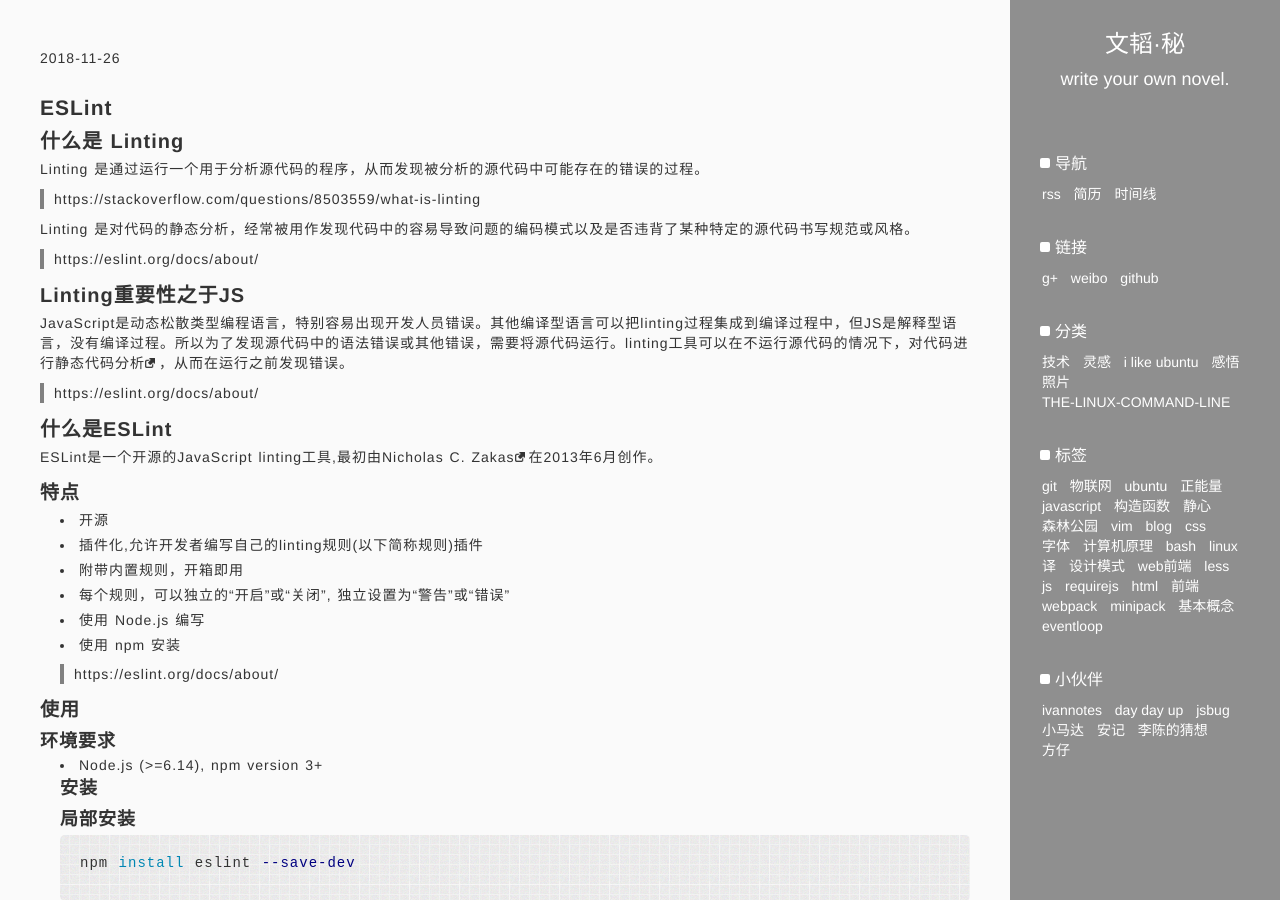
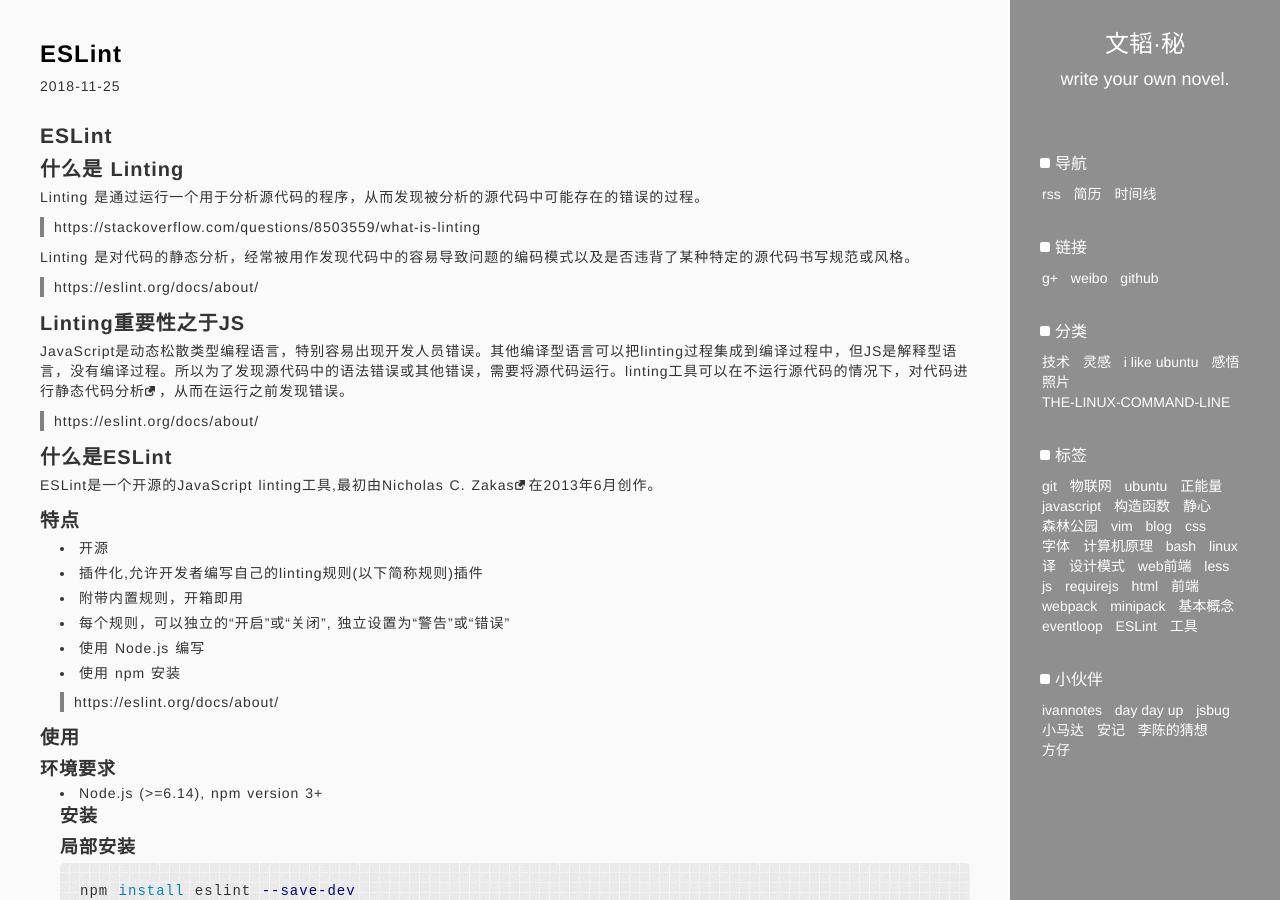
Before and after one commit to zhangwentao/blog, a Jekyll site: the page built from _posts/2018-11-25-ESLint.md, in a window 1280 px wide and 900 px high. Built offline with Jekyll 4.4.1, drawn with Linux system fonts in a browser that asks for light colours; our own code applies the rules of GitHub Pages for plain Markdown files; comment, search, counter and statistics services are not loaded; some of the changed text lies outside the part shown.

Commit message:
Update 2018-11-25-ESLint.md

```diff
--- a/_posts/2018-11-25-ESLint.md
+++ b/_posts/2018-11-25-ESLint.md
@@ -3,7 +3,7 @@
 layout: post
 category: '技术'
 published: true
-tag: ['javascript','ESLint,'工具']
+tag: ['javascript','ESLint','工具']
 ---
 
 ESLint
```
